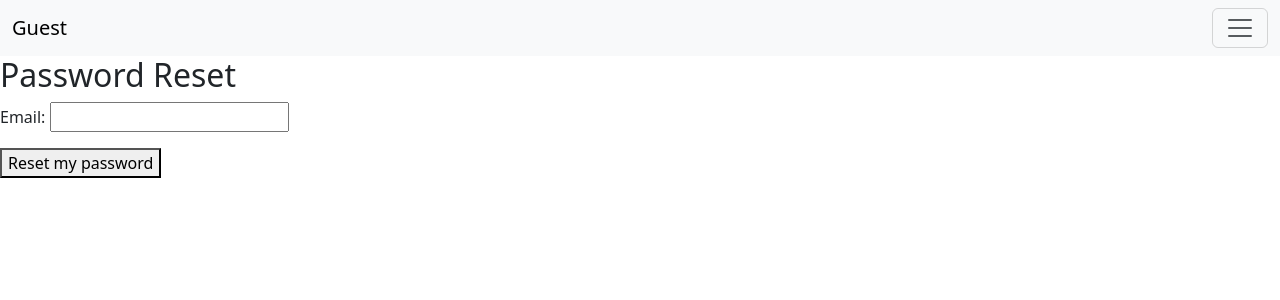
After one commit to annabelle-josie/group-software-project, a Django app: page /auth/password_reset/ in a window 1280 px wide. The commit adds this page. Shown: the top 300 px of the page. Run offline with Django 5.2, Linux system fonts and the light colour scheme.

```diff
--- a/login/forms.py
+++ b/login/forms.py
@@ -8,4 +8,4 @@ class CustomUserCreationForm(UserCreationForm):
     """Class to create a form for user registration"""
     class Meta:
         model = CustomUser
-        fields = ("username", "password1", "password2")
+        fields = ("username", "email", "password1", "password2")
--- /dev/null
+++ b/login/templates/login/password_reset.html
@@ -0,0 +1,9 @@
+{% extends 'base.html' %}
+{% block content %}
+<h2>Password Reset</h2>
+<form method="post">
+  {% csrf_token %}
+  {{ form.as_p }}
+  <button type="submit">Reset my password</button>
+</form>
+{% endblock %}
--- /dev/null
+++ b/login/templates/login/password_reset_complete.html
@@ -0,0 +1,5 @@
+{% extends 'base.html' %}
+{% block content %}
+<h2>Password Reset Complete</h2>
+<p>Your password has been set. You can now <a href="{% url 'login' %}">log in</a> with the new password.</p>
+{% endblock %}
--- /dev/null
+++ b/login/templates/login/password_reset_done.html
@@ -0,0 +1,5 @@
+{% extends 'base.html' %}
+{% block content %}
+<h2>Password Reset Sent</h2>
+<p>We have sent you an email with instructions to reset your password.</p>
+{% endblock %}
--- a/login/urls.py
+++ b/login/urls.py
@@ -1,10 +1,15 @@
 from django.urls import path, include
 from django.contrib.auth.views import LogoutView
 from .views import CustomLoginView, SignUpView, PrivacyView
+from django.contrib.auth import views as auth_views
 
 urlpatterns = [
     path("login/", CustomLoginView.as_view(), name="login"),  # Use CustomLoginView
     path("logout/", LogoutView.as_view(), name="logout"),
     path("signup/", SignUpView.as_view(), name="signup"),
     path('privacy/', PrivacyView.as_view(), name='privacy'),
+    path('password_reset/', auth_views.PasswordResetView.as_view(template_name='login/password_reset.html'), name='password_reset'),
+    path('password_reset/done/', auth_views.PasswordResetDoneView.as_view(template_name='login/password_reset_done.html'), name='password_reset_done'),
+    path('reset/<uidb64>/<token>/', auth_views.PasswordResetConfirmView.as_view(template_name='login/password_reset_confirm.html'), name='password_reset_confirm'),
+    path('reset/done/', auth_views.PasswordResetCompleteView.as_view(template_name='login/password_reset_complete.html'), name='password_reset_complete'),
 ]
```
Also changed, not shown: login/templates/login/login.html (+2 -7 lines), login/templates/login/password_reset_confirm.html (added, +9 -0 lines), login/views.py (+13 -0 lines), mysite/settings.py (+10 -3 lines), 1 other file.
